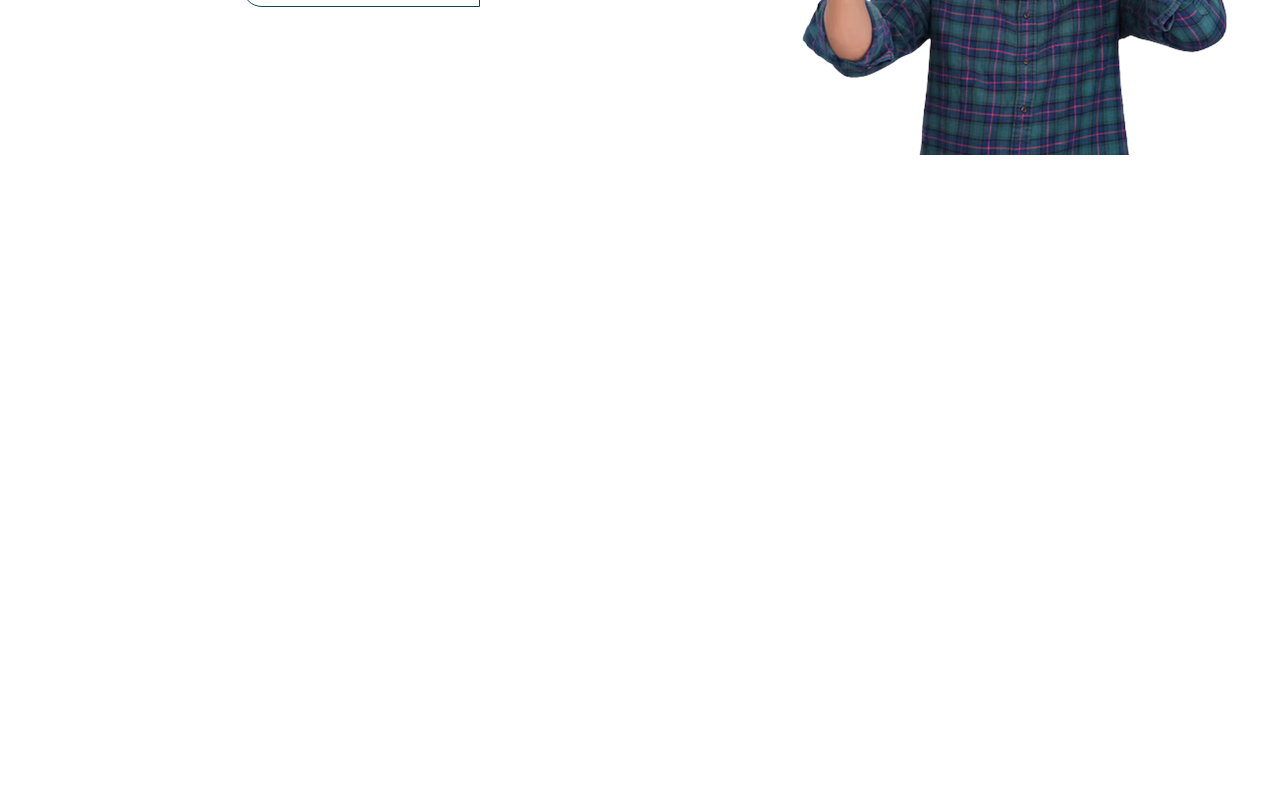
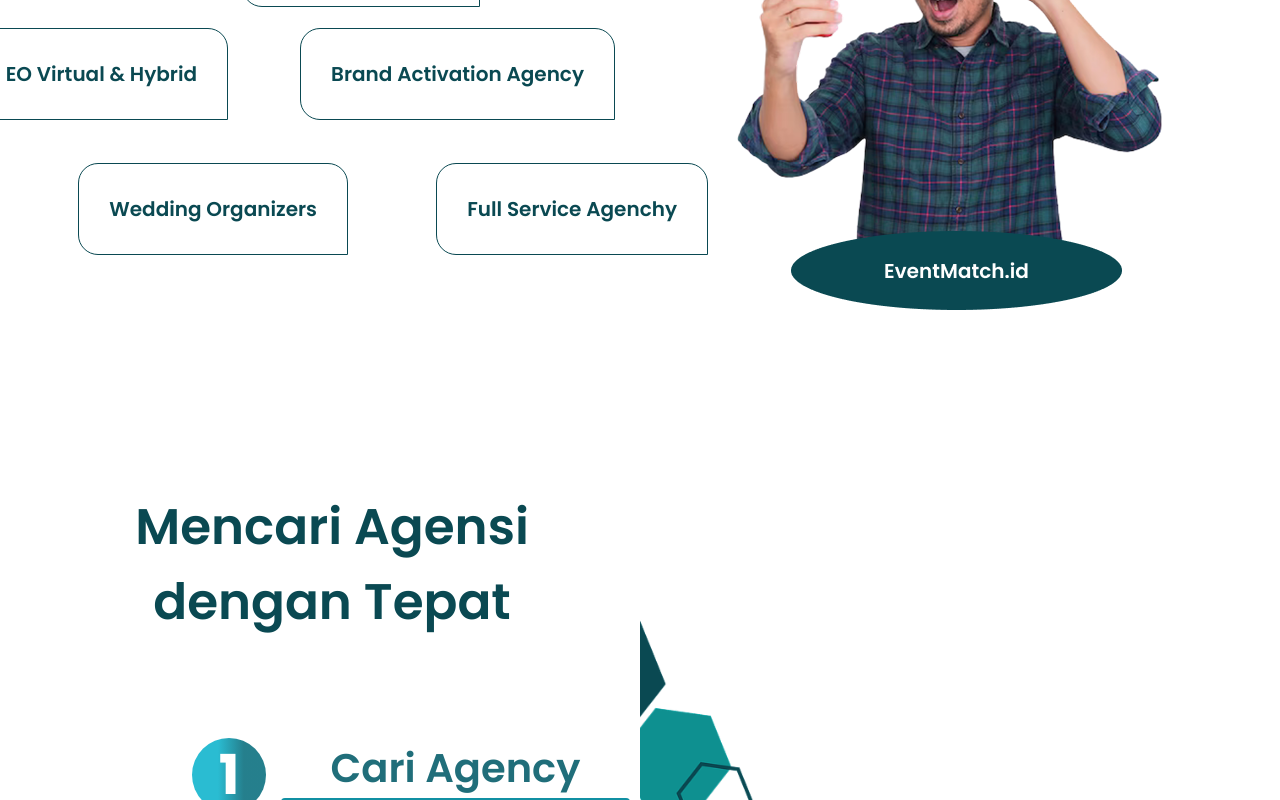
Before and after one commit to sulthanrizal/Final_Project, a React (Vite) app: page / in a window 1280 px wide. Shown: the part 3644-4444 px from the top of the page. Before the commit the page ends 3806 px from the top, so only its background shows below. Built offline with nearby package versions, Linux system fonts and the light colour scheme.

Commit message:
create:section-information

```diff
--- /dev/null
+++ b/src/dummy/data-information.jsx
@@ -0,0 +1,17 @@
+export const dataInformation = [
+  {
+    name: "Cari Agency",
+    description:
+      "Gunakan fitur pencarian untuk menemukan agensi berdasarkan kategori, lokasi, atau kata kunci spesifik.",
+  },
+  {
+    name: "Bandingkan Pilihan",
+    description:
+      "Lihat profil, portofolio, dan review dari berbagai agensi untuk membandingkan pilihan terbaik.",
+  },
+  {
+    name: "Hubungi & Kolaborasin",
+    description:
+      "Hubungi agensi pilihan Anda langsung untuk Negosiasi dan mulai kolaborasi untuk Acara Anda.",
+  },
+];
--- a/src/pages/home-page/index.jsx
+++ b/src/pages/home-page/index.jsx
@@ -1,6 +1,7 @@
 import "./index.scss";
 import { CategorySection } from "./section/category";
 import { HeroSection } from "./section/hero";
+import { InformationSection } from "./section/information";
 import { PartnershipSection } from "./section/partnership";
 import { ProfileSection } from "./section/profile";
 export default function HomePage() {
@@ -10,6 +11,7 @@ export default function HomePage() {
       <PartnershipSection />
       <ProfileSection />
       <CategorySection />
+      <InformationSection />
     </div>
   );
 }
--- a/src/pages/home-page/section/category/index.scss
+++ b/src/pages/home-page/section/category/index.scss
@@ -2,6 +2,7 @@
   z-index: 2;
   position: relative;
   margin-top: 100px;
+  margin-bottom: 500px;
 
   h1 {
     font-size: 50px;
@@ -16,6 +17,12 @@
   .container-card {
     position: relative;
     padding: 0px 65px;
+    .card:hover {
+      background: #0a4952;
+      p {
+        color: white;
+      }
+    }
     .card {
       position: absolute;
       border: 1px solid #0a4952;
@@ -24,6 +31,7 @@
       border-top-right-radius: 20px;
       width: max-content;
       padding: 30px;
+
       p {
         color: black;
         font-size: 20px;
@@ -47,10 +55,30 @@
       top: 135px;
       left: 210px;
     }
+    .content-card5 {
+      top: 248px;
+      right: 633px;
+    }
+    .content-card6 {
+      top: 248px;
+      right: 1020px;
+    }
+    .content-card7 {
+      top: 383px;
+      right: 540px;
+    }
+    .content-card8 {
+      top: 383px;
+      right: 900px;
+    }
+    .content-card9 {
+      top: 383px;
+      right: 1300px;
+    }
   }
   .content-img {
     position: absolute;
-    top: 0;
-    right: 0;
+    top: 100px;
+    right: 65px;
   }
 }
--- /dev/null
+++ b/src/pages/home-page/section/information/card-item/index.jsx
@@ -0,0 +1,21 @@
+import { dataInformation } from "../../../../../dummy/data-information";
+import "./index.scss";
+export function CardItemInformation() {
+  return (
+    <div className="card-information">
+      {dataInformation.map((item, index) => {
+        let i = index + 1;
+        return (
+          <div className={`card card${i}`} key={index}>
+            <h2>{i}</h2>
+            <div className="teks">
+              <h3>{item.name}</h3>
+              <div className="underline" />
+              <p>{item.description}</p>
+            </div>
+          </div>
+        );
+      })}
+    </div>
+  );
+}
--- /dev/null
+++ b/src/pages/home-page/section/information/card-item/index.scss
@@ -0,0 +1,52 @@
+.card-information {
+  margin-top: 66px;
+  .card1 {
+    padding-left: 90px;
+  }
+  .card2 {
+    padding-left: 180px;
+  }
+  .card3 {
+    padding-left: 90px;
+  }
+  .card {
+    display: flex;
+    padding-bottom: 50px;
+    gap: 15px;
+    h2 {
+      color: white;
+      font-size: 55px;
+      font-weight: 700;
+      width: 74px;
+      height: 74px;
+      display: flex;
+      justify-content: center;
+      align-items: center;
+      font-size: 55px;
+      border-radius: 100000px;
+      background: linear-gradient(
+        90deg,
+        rgba(42, 188, 210, 1) 35%,
+        rgba(30, 123, 137, 0.97) 70%
+      );
+    }
+    .teks {
+      h3 {
+        font-size: 40px;
+        font-weight: 600;
+        color: #206e7a;
+      }
+      .underline {
+        width: 100%;
+        height: 8px;
+        background-color: #1190a3;
+        border-radius: 8px;
+      }
+      p {
+        font-size: 20px;
+        color: #6b6b6b;
+        width: 349px;
+      }
+    }
+  }
+}
--- /dev/null
+++ b/src/pages/home-page/section/information/index.jsx
@@ -0,0 +1,14 @@
+import "./index.scss";
+import BackgroundInformation from "../../../../assets/bg-information.png";
+import { CardItemInformation } from "./card-item";
+export function InformationSection() {
+  return (
+    <section className="information-section">
+      <img src={BackgroundInformation} />
+      <div className="content">
+        <h1>Mencari Agensi dengan Tepat</h1>
+        <CardItemInformation />
+      </div>
+    </section>
+  );
+}
--- /dev/null
+++ b/src/pages/home-page/section/information/index.scss
@@ -0,0 +1,20 @@
+.information-section {
+  width: 100%;
+  position: relative;
+  img {
+    width: 100%;
+    position: absolute;
+  }
+  .content {
+    position: relative;
+    padding-left: 70px;
+    padding-top: 150px;
+    z-index: 2;
+    h1 {
+      color: #0a4952;
+      font-size: 50px;
+      font-weight: 600;
+      width: 460px;
+    }
+  }
+}
```
Also changed, not shown: src/assets/bg-information.png (added), src/assets/img-people.png.
